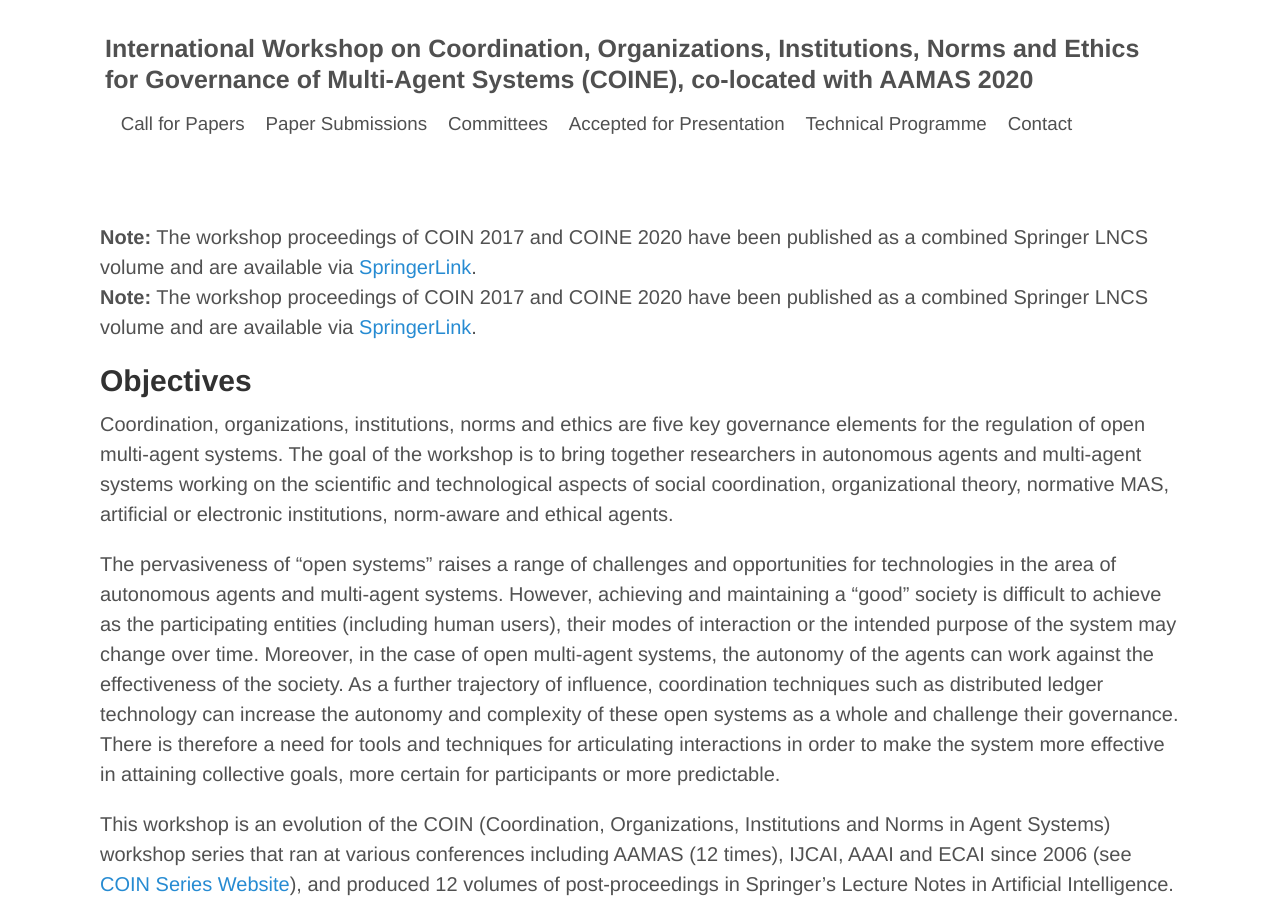
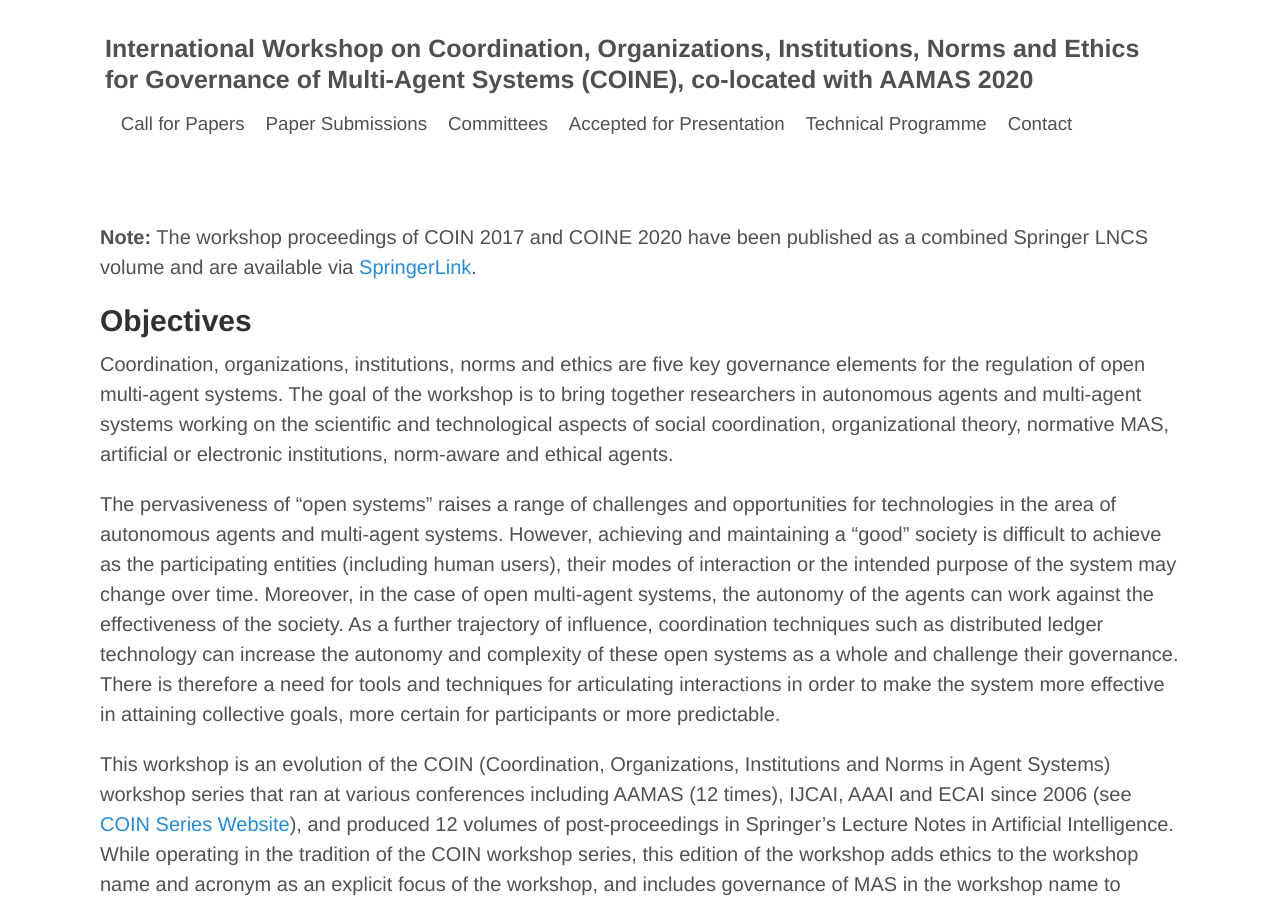
Before and after one commit to coin-workshop/coine-2020-new-zealand, a Jekyll site: the page built from index.md, in a window 1280 px wide and 900 px high. Built offline with Jekyll 4.4.1, drawn with Linux system fonts in a browser that asks for light colours.

Commit message:
Remove duplicate entry.

```diff
--- a/index.md
+++ b/index.md
@@ -5,9 +5,6 @@ title: COINE
 
 <!-- **Note: Submission deadline extended to 23rd February, 2020** -->
 
-<div id=".container">
-  <b>Note:</b> The workshop proceedings of COIN 2017 and COINE 2020 have been published as a combined Springer LNCS volume and are available via <a href="https://doi.org/10.1007/978-3-030-72376-7">SpringerLink</a>.
-</div>
 
 ## Objectives
 
```
